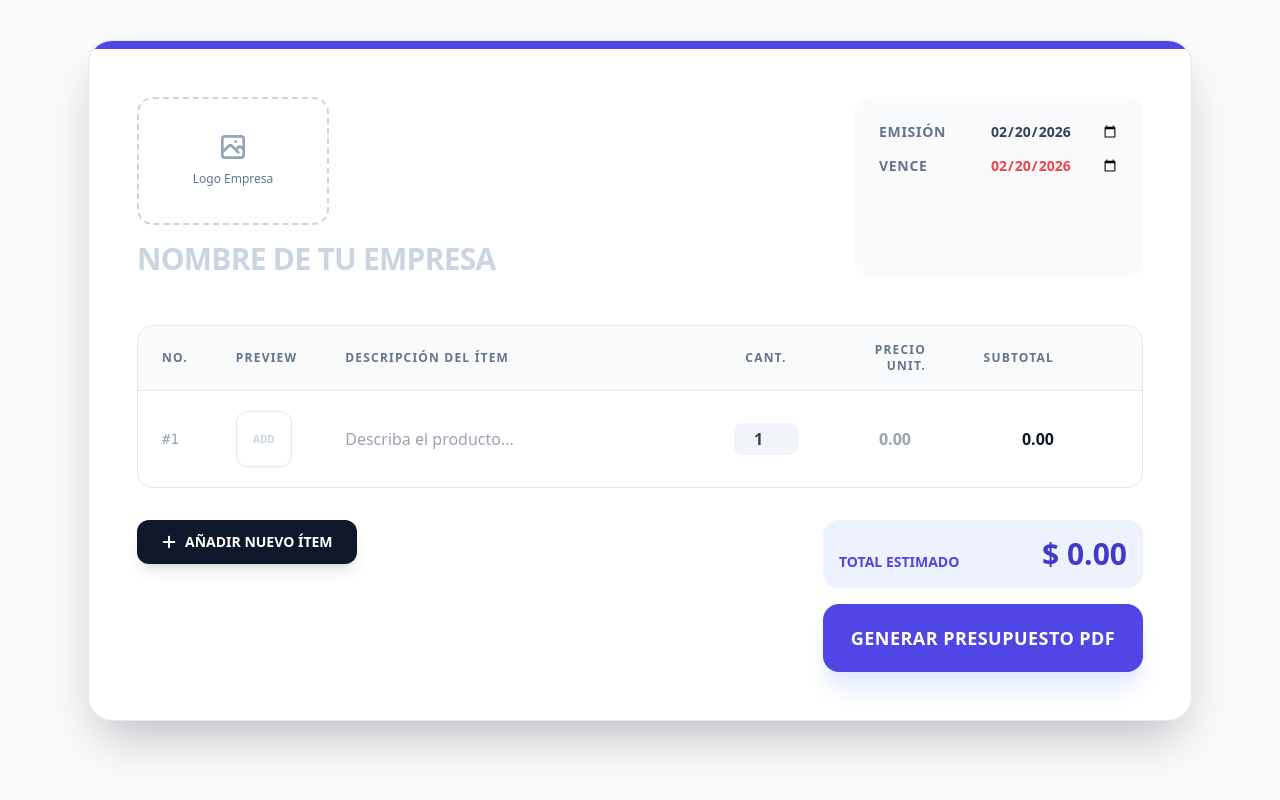
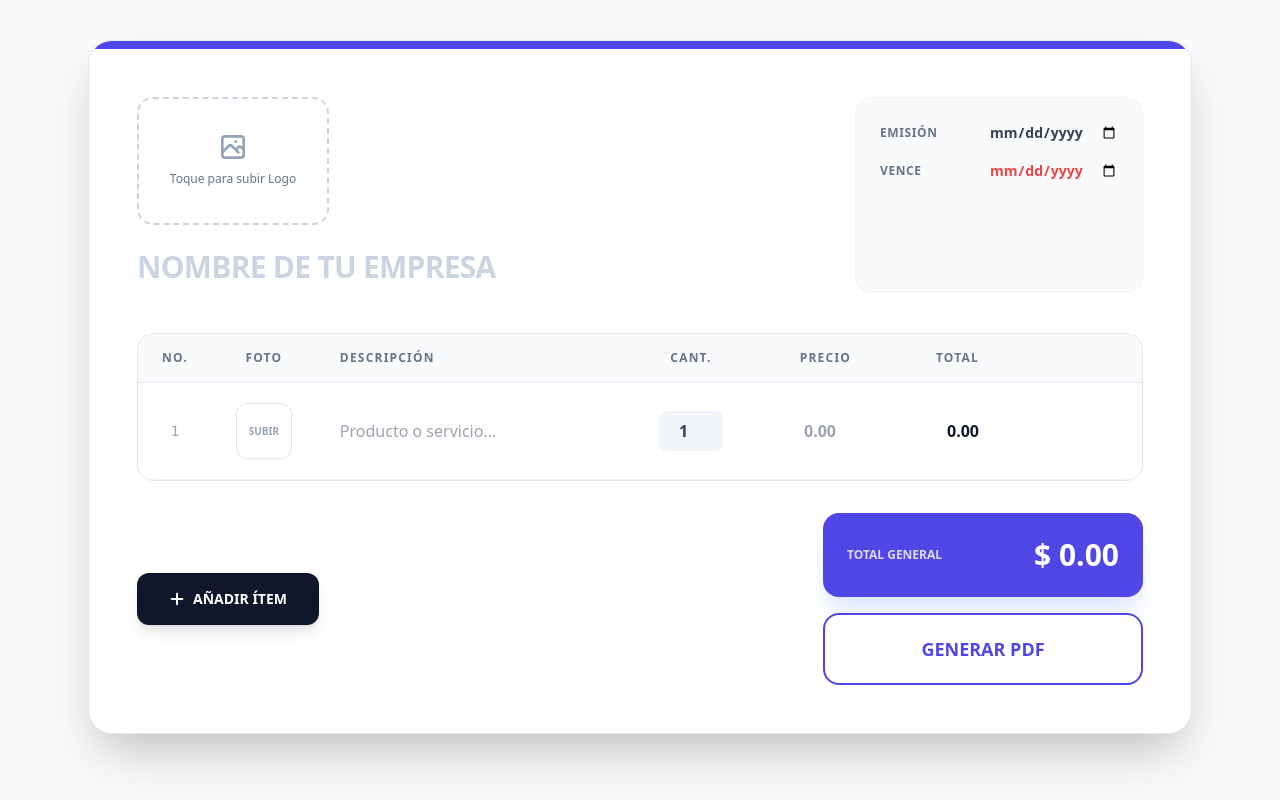
Before and after one commit to Edcsjr/GeneradorPDF, a Flask app: page / in a window 1280 px wide. Run offline with Flask 3, Linux system fonts and the light colour scheme; some libraries are stand-ins or nearby versions.

Commit message:
Add files via upload

```diff
--- a/templates/index.html
+++ b/templates/index.html
@@ -6,99 +6,131 @@
     <title>Generador de Presupuestos | Simon</title>
     <script src="https://cdn.tailwindcss.com"></script>
     <style>
-        /* Estilo sutil para inputs sin bordes que parecen texto */
-        .input-clean {
-            @apply bg-transparent border-none focus:ring-0 p-0 w-full;
+        .input-clean { @apply bg-transparent border-none focus:ring-0 p-0 w-full; }
+
+        /* Ocultar encabezados de tabla en móvil y mostrar como cards */
+        @media (max-width: 768px) {
+            thead { display: none; }
+            tr.item-row {
+                display: grid;
+                grid-template-columns: 1fr 1fr;
+                gap: 1rem;
+                padding: 1.5rem;
+                border-bottom: 8px solid #f1f5f9;
+            }
+            .item-row td { display: block; padding: 0 !important; border: none; }
+            /* La descripción ocupa todo el ancho */
+            .td-desc { grid-column: span 2; order: 1; }
+            .td-img { grid-column: span 1; order: 2; }
+            .td-num { display: none !important; }
+            .td-cant { order: 3; }
+            .td-precio { order: 4; }
+            .td-subtotal { order: 5; grid-column: span 1; text-align: left !important; }
+            .td-delete { order: 6; text-align: right !important; }
+
+            /* Labels para identificar datos en móvil */
+            .mobile-label { display: block; font-size: 0.75rem; color: #94a3b8; font-weight: bold; margin-bottom: 0.25rem; text-transform: uppercase; }
         }
-        .row-number::before { content: "#"; }
+        @media (min-width: 769px) {
+            .mobile-label { display: none; }
+        }
     </style>
 </head>
 <body class="bg-[#f8fafc] text-slate-800 antialiased">
-    <div class="max-w-6xl mx-auto py-10 px-6">
+    <div class="max-w-6xl mx-auto py-6 px-4 md:py-10 md:px-6">
 
-        <form action="/generate-pdf" method="POST" enctype="multipart/form-data" class="bg-white shadow-2xl rounded-3xl overflow-hidden border border-slate-200">
+        <form action="/generate-pdf" method="POST" enctype="multipart/form-data" class="bg-white shadow-2xl rounded-2xl md:rounded-3xl overflow-hidden border border-slate-200">
             <div class="h-2 bg-indigo-600"></div>
 
-            <div class="p-8 md:p-12">
-                <div class="flex flex-col md:flex-row justify-between gap-10 mb-12">
-                    <div class="flex-1 space-y-4">
-                        <label class="group relative flex flex-col items-center justify-center w-48 h-32 border-2 border-dashed border-slate-300 rounded-2xl cursor-pointer hover:border-indigo-400 hover:bg-indigo-50 transition-all">
+            <div class="p-6 md:p-12">
+                <div class="flex flex-col md:flex-row justify-between gap-8 mb-10">
+                    <div class="flex-1 space-y-6">
+                        <label class="group relative flex flex-col items-center justify-center w-full md:w-48 h-32 border-2 border-dashed border-slate-300 rounded-2xl cursor-pointer hover:border-indigo-400 hover:bg-indigo-50 transition-all">
                             <div class="flex flex-col items-center justify-center pt-5 pb-6" id="logo-placeholder">
                                 <svg class="w-8 h-8 text-slate-400 group-hover:text-indigo-500 mb-2" fill="none" stroke="currentColor" viewBox="0 0 24 24"><path stroke-linecap="round" stroke-linejoin="round" stroke-width="2" d="M4 16l4.586-4.586a2 2 0 012.828 0L16 16m-2-2l1.586-1.586a2 2 0 012.828 0L20 14m-6-6h.01M6 20h12a2 2 0 002-2V6a2 2 0 00-2-2H6a2 2 0 00-2 2v12a2 2 0 002 2z"></path></svg>
-                                <p class="text-xs text-slate-500 font-medium">Logo Empresa</p>
+                                <p class="text-xs text-slate-500 font-medium">Toque para subir Logo</p>
                             </div>
                             <img id="logo-preview" class="absolute inset-0 w-full h-full object-contain p-2 hidden">
                             <input type="file" name="logo" class="hidden" accept="image/*" onchange="previewLogo(this)">
                         </label>
-                        <input type="text" name="empresa" placeholder="NOMBRE DE TU EMPRESA" class="text-3xl font-black tracking-tight text-slate-900 placeholder-slate-300 focus:outline-none w-full">
+                        <input type="text" name="empresa" placeholder="NOMBRE DE TU EMPRESA" class="text-2xl md:text-3xl font-black tracking-tight text-slate-900 placeholder-slate-300 focus:outline-none w-full border-b md:border-none pb-2">
                     </div>
 
-                    <div class="w-full md:w-72 space-y-3 bg-slate-50 p-6 rounded-2xl">
-                        <div class="flex justify-between items-center text-sm">
-                            <span class="text-slate-500 font-semibold uppercase tracking-wider">Emisión</span>
-                            <input type="date" name="fecha_emision" class="bg-transparent font-bold text-slate-700 outline-none">
+                    <div class="w-full md:w-72 space-y-4 bg-slate-50 p-6 rounded-2xl border border-slate-100">
+                        <div class="flex justify-between items-center">
+                            <span class="text-xs text-slate-500 font-bold uppercase tracking-wider">Emisión</span>
+                            <input type="date" name="fecha_emision" class="bg-transparent font-bold text-slate-700 outline-none text-sm">
                         </div>
-                        <div class="flex justify-between items-center text-sm">
-                            <span class="text-slate-500 font-semibold uppercase tracking-wider">Vence</span>
-                            <input type="date" name="fecha_vencimiento" class="bg-transparent font-bold text-red-500 outline-none">
+                        <div class="flex justify-between items-center">
+                            <span class="text-xs text-slate-500 font-bold uppercase tracking-wider">Vence</span>
+                            <input type="date" name="fecha_vencimiento" class="bg-transparent font-bold text-red-500 outline-none text-sm">
                         </div>
                     </div>
                 </div>
 
-                <div class="rounded-2xl border border-slate-200 overflow-hidden mb-8">
-                    <table class="w-full border-collapse">
+                <div class="md:rounded-2xl md:border md:border-slate-200 overflow-hidden mb-8">
+                    <table class="w-full">
                         <thead>
                             <tr class="bg-slate-50 text-left text-xs font-bold text-slate-500 uppercase tracking-widest border-b border-slate-200">
-                                <th class="px-6 py-4 w-12">No.</th>
-                                <th class="px-6 py-4 w-24 text-center">Preview</th>
-                                <th class="px-6 py-4">Descripción del Ítem</th>
+                                <th class="px-6 py-4 w-12 text-center">No.</th>
+                                <th class="px-6 py-4 w-24 text-center">Foto</th>
+                                <th class="px-6 py-4">Descripción</th>
                                 <th class="px-6 py-4 w-24 text-center">Cant.</th>
-                                <th class="px-6 py-4 w-32 text-right">Precio Unit.</th>
-                                <th class="px-6 py-4 w-32 text-right">Subtotal</th>
+                                <th class="px-6 py-4 w-32 text-right">Precio</th>
+                                <th class="px-6 py-4 w-32 text-right">Total</th>
                                 <th class="px-6 py-4 w-16"></th>
                             </tr>
                         </thead>
                         <tbody id="container-items">
-                            <tr class="item-row group hover:bg-slate-50/50 transition-colors">
-                                <td class="px-6 py-5 text-slate-400 font-mono text-sm row-number">1</td>
-                                <td class="px-6 py-5">
-                                    <div class="relative w-14 h-14 bg-white border border-slate-200 rounded-xl flex items-center justify-center overflow-hidden shadow-sm group-hover:border-indigo-200">
+                            <tr class="item-row group hover:bg-slate-50/50 transition-colors border-b border-slate-100">
+                                <td class="td-num px-6 py-5 text-slate-400 font-mono text-sm row-number text-center">1</td>
+                                <td class="td-img px-6 py-5">
+                                    <span class="mobile-label">Imagen</span>
+                                    <div class="relative w-16 h-16 md:w-14 md:h-14 bg-white border border-slate-200 rounded-xl flex items-center justify-center overflow-hidden shadow-sm">
                                         <img class="preview-img hidden w-full h-full object-cover">
-                                        <span class="placeholder-icon text-[10px] font-bold text-slate-300">ADD</span>
+                                        <span class="placeholder-icon text-[10px] font-bold text-slate-400">SUBIR</span>
                                         <input type="file" name="item_img[]" class="absolute inset-0 opacity-0 cursor-pointer input-file" accept="image/*">
                                     </div>
                                 </td>
-                                <td class="px-6 py-5">
-                                    <input type="text" name="descripcion[]" placeholder="Describa el producto..." class="w-full bg-transparent focus:outline-none font-medium text-slate-700">
+                                <td class="td-desc px-6 py-5">
+                                    <span class="mobile-label">Descripción</span>
+                                    <input type="text" name="descripcion[]" placeholder="Producto o servicio..." class="w-full bg-slate-50 md:bg-transparent p-2 md:p-0 rounded-lg focus:outline-none font-medium text-slate-700">
                                 </td>
-                                <td class="px-6 py-5 text-center">
-                                    <input type="number" name="cantidad[]" value="1" min="1" class="w-16 text-center bg-slate-100 rounded-lg py-1 font-bold text-slate-700 input-calc">
+                                <td class="td-cant px-6 py-5">
+                                    <span class="mobile-label">Cantidad</span>
+                                    <input type="number" name="cantidad[]" value="1" min="1" class="w-full md:w-16 text-center bg-slate-100 rounded-lg py-2 font-bold text-slate-700 input-calc">
                                 </td>
-                                <td class="px-6 py-5">
-                                    <input type="number" name="monto[]" placeholder="0.00" step="0.01" class="w-full text-right bg-transparent focus:outline-none font-bold text-slate-700 input-calc">
+                                <td class="td-precio px-6 py-5">
+                                    <span class="mobile-label">Precio Unit.</span>
+                                    <input type="number" name="monto[]" placeholder="0.00" step="0.01" class="w-full text-left md:text-right bg-slate-100 md:bg-transparent p-2 md:p-0 rounded-lg focus:outline-none font-bold text-slate-700 input-calc">
                                 </td>
-                                <td class="px-6 py-5 text-right font-black text-slate-900 subtotal">0.00</td>
-                                <td class="px-6 py-5 text-center">
-                                    <button type="button" class="btn-delete opacity-0 group-hover:opacity-100 text-slate-300 hover:text-red-500 transition-all text-xl">&times;</button>
+                                <td class="td-subtotal px-6 py-5 text-right">
+                                    <span class="mobile-label">Subtotal</span>
+                                    <span class="font-black text-indigo-600 md:text-slate-900 subtotal">0.00</span>
+                                </td>
+                                <td class="td-delete px-6 py-5 text-center">
+                                    <button type="button" class="btn-delete p-2 text-red-400 hover:text-red-600 bg-red-50 md:bg-transparent rounded-lg transition-all md:opacity-0 md:group-hover:opacity-100">
+                                        ELIMINAR
+                                    </button>
                                 </td>
                             </tr>
                         </tbody>
                     </table>
                 </div>
 
-                <div class="flex flex-col md:flex-row justify-between items-start gap-8">
-                    <button type="button" id="btn-add" class="flex items-center gap-2 px-6 py-3 bg-slate-900 text-white rounded-xl font-bold text-sm hover:bg-indigo-600 transition-all shadow-lg hover:shadow-indigo-200">
+                <div class="flex flex-col md:flex-row justify-between items-center gap-8">
+                    <button type="button" id="btn-add" class="w-full md:w-auto flex items-center justify-center gap-2 px-8 py-4 bg-slate-900 text-white rounded-xl font-bold text-sm hover:bg-indigo-600 transition-all shadow-lg">
                         <svg class="w-4 h-4" fill="none" stroke="currentColor" viewBox="0 0 24 24"><path stroke-linecap="round" stroke-linejoin="round" stroke-width="3" d="M12 4v16m8-8H4"></path></svg>
-                        AÑADIR NUEVO ÍTEM
+                        AÑADIR ÍTEM
                     </button>
 
                     <div class="w-full md:w-80 space-y-4">
-                        <div class="flex justify-between items-end p-4 bg-indigo-50 rounded-2xl">
-                            <span class="text-indigo-600 font-bold text-sm uppercase">Total Estimado</span>
-                            <span class="text-3xl font-black text-indigo-700" id="total-general">$ 0.00</span>
+                        <div class="flex justify-between items-center p-6 bg-indigo-600 rounded-2xl text-white shadow-xl shadow-indigo-100">
+                            <span class="font-bold text-xs uppercase opacity-80">Total General</span>
+                            <span class="text-3xl font-black" id="total-general">$ 0.00</span>
                         </div>
-                        <button type="submit" class="w-full py-5 bg-indigo-600 text-white rounded-2xl font-black text-lg tracking-wide hover:bg-indigo-700 shadow-xl shadow-indigo-100 transition-all transform hover:-translate-y-1 active:scale-95">
-                            GENERAR PRESUPUESTO PDF
+                        <button type="submit" class="w-full py-5 bg-white border-2 border-indigo-600 text-indigo-600 rounded-2xl font-black text-lg hover:bg-indigo-50 transition-all active:scale-95">
+                            GENERAR PDF
                         </button>
                     </div>
                 </div>
@@ -107,7 +139,7 @@
     </div>
 
     <script>
-        // --- Lógica de Logo ---
+        // ... (Tu lógica JS existente funciona igual, solo asegúrate de que use las clases nuevas) ...
         function previewLogo(input) {
             const preview = document.getElementById('logo-preview');
             const placeholder = document.getElementById('logo-placeholder');
@@ -122,14 +154,15 @@
             }
         }
 
-        // --- Lógica de Ítems ---
         const container = document.getElementById('container-items');
         const btnAdd = document.getElementById('btn-add');
 
         function updateCalculations() {
             let total = 0;
             document.querySelectorAll('.item-row').forEach((row, index) => {
-                row.querySelector('.row-number').innerText = index + 1;
+                const numEl = row.querySelector('.row-number');
+                if(numEl) numEl.innerText = index + 1;
+
                 const cant = row.querySelector('input[name="cantidad[]"]').value || 0;
                 const monto = row.querySelector('input[name="monto[]"]').value || 0;
                 const sub = (parseFloat(cant) * parseFloat(monto)).toFixed(2);
@@ -139,7 +172,6 @@
             document.getElementById('total-general').innerText = `$ ${total.toLocaleString('en-US', {minimumFractionDigits: 2})}`;
         }
 
-        // Preview de imagen de ítem
         function handleItemPreview(input) {
             const row = input.closest('.item-row');
             const preview = row.querySelector('.preview-img');
@@ -156,16 +188,17 @@
         }
 
         btnAdd.addEventListener('click', () => {
-            const row = document.querySelector('.item-row').cloneNode(true);
-            row.querySelectorAll('input').forEach(i => {
+            const firstRow = document.querySelector('.item-row');
+            const newRow = firstRow.cloneNode(true);
+            newRow.querySelectorAll('input').forEach(i => {
                 if(i.name === 'cantidad[]') i.value = 1;
                 else i.value = '';
             });
-            row.querySelector('.preview-img').classList.add('hidden');
-            row.querySelector('.preview-img').src = '';
-            row.querySelector('.placeholder-icon').classList.remove('hidden');
-            row.querySelector('.subtotal').innerText = '0.00';
-            container.appendChild(row);
+            newRow.querySelector('.preview-img').classList.add('hidden');
+            newRow.querySelector('.preview-img').src = '';
+            newRow.querySelector('.placeholder-icon').classList.remove('hidden');
+            newRow.querySelector('.subtotal').innerText = '0.00';
+            container.appendChild(newRow);
             updateCalculations();
         });
 
@@ -175,7 +208,7 @@
         });
 
         container.addEventListener('click', e => {
-            if (e.target.classList.contains('btn-delete')) {
+            if (e.target.closest('.btn-delete')) {
                 const rows = document.querySelectorAll('.item-row');
                 if (rows.length > 1) {
                     e.target.closest('.item-row').remove();
@@ -184,8 +217,7 @@
             }
         });
 
-        // Fecha por defecto: hoy
-        document.querySelectorAll('input[type="date"]').forEach(input => {
+        document.querySelectorAll('input[type="date"]').forEach(input => {c
             if(!input.value) input.valueAsDate = new Date();
         });
     </script>
```
